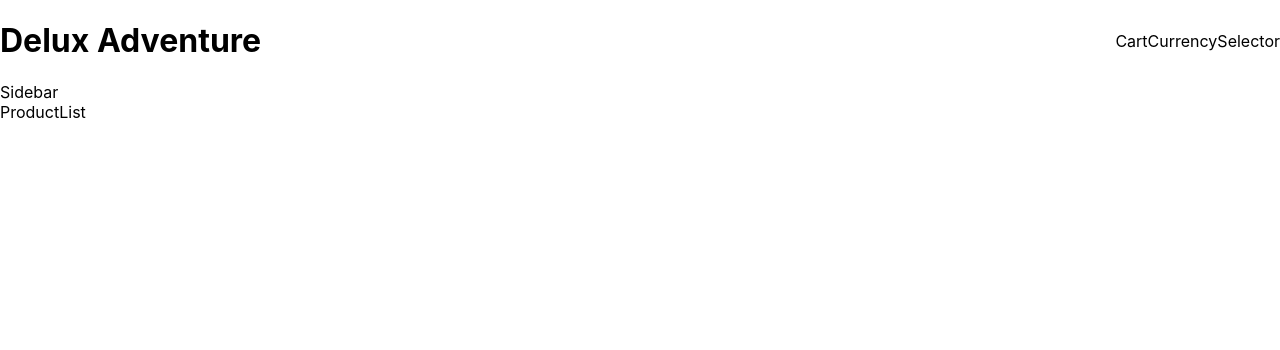
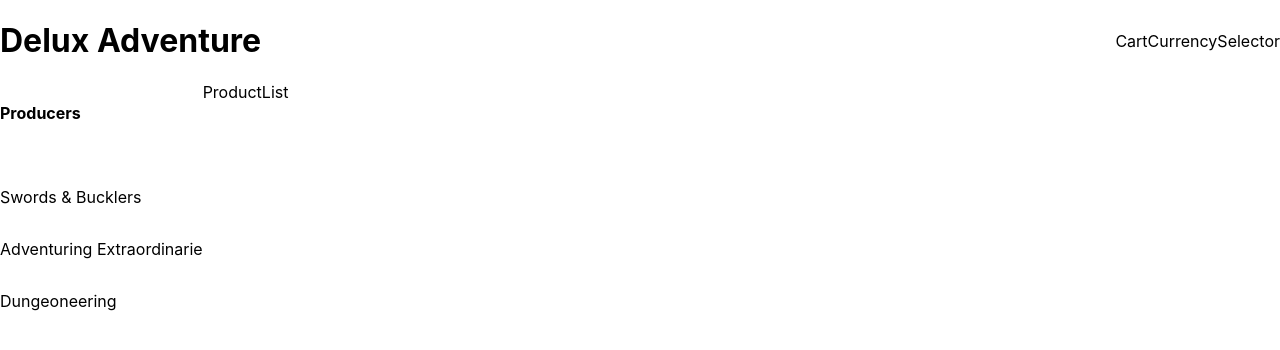
Before and after one commit to GuRuGuMaWaRu/Learning_projects, a React (Create React App) app in the folder app_react_2/: page / in a window 1280 px wide. Shown: the top 350 px of the page. Built offline with nearby package versions, Linux system fonts and the light colour scheme.

Commit message:
Style Sidebar

```diff
--- a/app_react_2/src/App.css
+++ b/app_react_2/src/App.css
@@ -0,0 +1,3 @@
+.main-area {
+  display: flex;
+}
--- a/app_react_2/src/App.js
+++ b/app_react_2/src/App.js
@@ -8,7 +8,7 @@ function App() {
   return (
     <div className="App">
       <Header />
-      <div>
+      <div className="main-area">
         <Sidebar />
         <ProductList />
       </div>
--- /dev/null
+++ b/app_react_2/src/Sidebar/index.css
@@ -0,0 +1,9 @@
+.Sidebar > ul {
+  list-style-type: none;
+  padding: 0;
+  margin-top: 3rem;
+}
+
+.Sidebar > ul > li {
+  padding: 1rem 0;
+}
--- a/app_react_2/src/Sidebar/index.js
+++ b/app_react_2/src/Sidebar/index.js
@@ -1,7 +1,17 @@
 import React from "react";
+import "./index.css";
 
 const Sidebar = () => {
-  return <div>Sidebar</div>;
+  return (
+    <div className="Sidebar">
+      <h4>Producers</h4>
+      <ul>
+        <li>Swords & Bucklers</li>
+        <li>Adventuring Extraordinarie</li>
+        <li>Dungeoneering</li>
+      </ul>
+    </div>
+  );
 };
 
 export default Sidebar;
```
